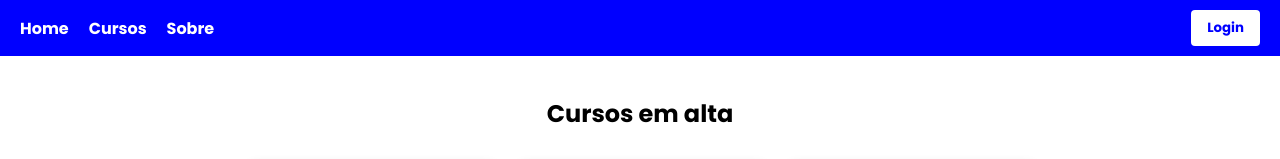
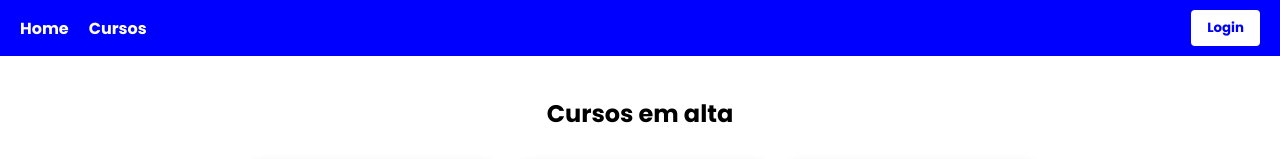
Before and after one commit to paulaboutala/projeto-react-curso-online, a React (Create React App) app in the folder my-app/: page / in a window 1280 px wide. Shown: the top 159 px of the page. Built offline with nearby package versions, Linux system fonts and the light colour scheme.

Commit message:
Exclusão de página
Página Sobre deletada

```diff
--- a/my-app/src/components/Menu/index.js
+++ b/my-app/src/components/Menu/index.js
@@ -7,12 +7,9 @@ function Menu() {
         <nav>
           <Link to="/">Home</Link>
           <Link to="/cursos">Cursos</Link>
-          <Link to="/sobre">Sobre</Link>
         </nav>
         <button className={styles.loginButton}>Login</button>
       </header>
     );
   }
 export default Menu;
-
-//Verificar como inserir corretamente os links no menu em React
--- a/my-app/src/routes.js
+++ b/my-app/src/routes.js
@@ -1,7 +1,6 @@
 import {BrowserRouter, Routes, Route} from "react-router-dom";
 import Home from "./pages/Home";
 import Cursos from "./pages/Cursos";
-import Sobre from "./pages/Sobre";
 import Login from "./pages/Login";
 
 function AppRoutes () {
@@ -10,7 +9,6 @@ function AppRoutes () {
             <Routes>
                 <Route path="/" element={ <Home/> }></Route>
                 <Route path="/cursos" element={ <Cursos/> }></Route>
-                <Route path="/sobre" element={ <Sobre/> }></Route>
                 <Route path="/login" element={ <Login/> }></Route>
             </Routes>
         </BrowserRouter>
```
Also changed, not shown: my-app/src/pages/Sobre/Sobre.module.css (deleted), my-app/src/pages/Sobre/index.js (deleted).
